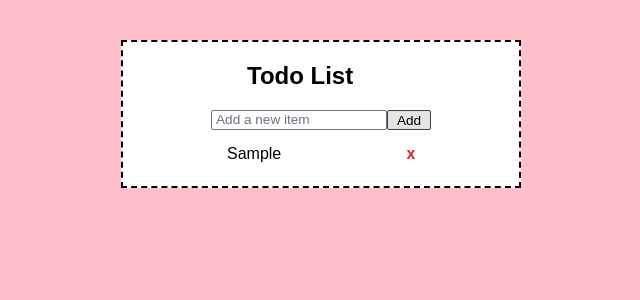
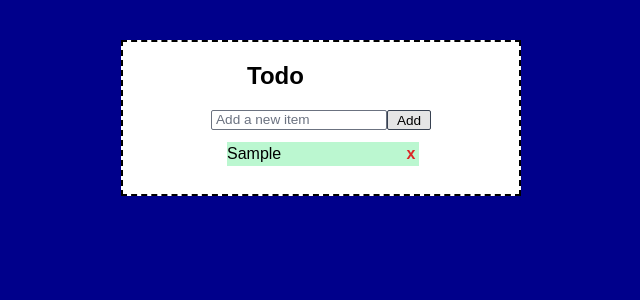
Before and after one commit to wirenpaper/todo-frontend, a Next.js app: page / in a window 1280 px wide. Both pictures are taken after typing "Sample" into the empty fields and a click on the button "Add". Shown: the top 300 px of the page, without its empty margins (319-959 px from the left). Built offline with nearby package versions, Linux system fonts and the light colour scheme.

Commit message:
in process of refactor

```diff
--- a/app/globals.css
+++ b/app/globals.css
@@ -7,7 +7,7 @@
 }
 
 body {
-  background-color: pink;
+  background-color: darkblue;
 }
 
 h1 {
--- a/app/item.tsx
+++ b/app/item.tsx
@@ -7,7 +7,7 @@ interface ItemProps {
 
 const Item: React.FC<ItemProps> = ({ text, onDelete }) => {
   return (
-    <div className="flex w-48 justify-between">
+    <div className="flex w-48 justify-between bg-green-200 mb-2">
       <p>{text}</p>
       <button onClick={onDelete} className="text-red-600 font-bold size-4">
         x
--- a/app/page.tsx
+++ b/app/page.tsx
@@ -23,7 +23,7 @@ export default function Home() {
       <div className="flex justify-center">
         <div className="mt-10 bg-white flex justify-center w-25rem border-2 border-black border-dashed">
           <div className="flex-row">
-            <h2 className="p-4 pl-9">Todo List</h2>
+            <h2 className="p-4 pl-9">Todo</h2>
             <form onSubmit={handleSubmit}>
               <div className="flex">
                 <input
```
Also changed, not shown: package.json (+5 -4 lines), app/column.tsx (added), 1 other file (tests, documents, lock files or other folders).
